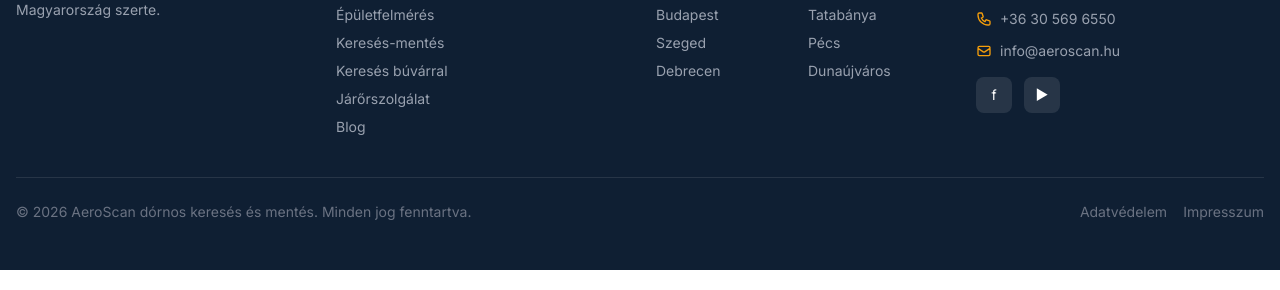
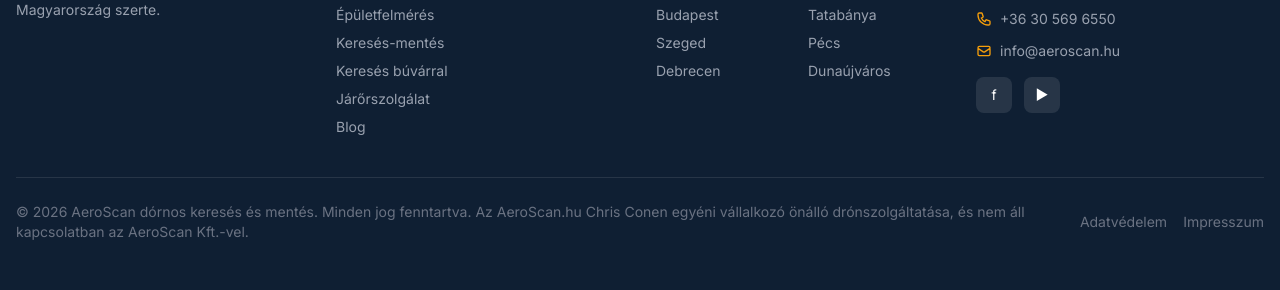
Before and after one commit to chrisconen/aeroscan, an Astro site: page / in a window 1280 px wide. Shown: the part 6946-7236 px from the top of the page. Built offline with nearby package versions, Linux system fonts and the light colour scheme; Astro itself is replaced by a stand-in of ours.

Commit message:
Update Footer.astro

```diff
--- a/src/components/layout/Footer.astro
+++ b/src/components/layout/Footer.astro
@@ -99,7 +99,7 @@ import NewsletterForm from '@/components/forms/NewsletterForm.astro';
 
     <!-- Bottom bar -->
     <div class="mt-10 pt-6 border-t border-white/10 flex flex-col sm:flex-row justify-between items-center gap-4 text-sm text-gray-500">
-      <p>&copy; {new Date().getFullYear()} AeroScan dórnos keresés és mentés. Minden jog fenntartva.</p>
+      <p>&copy; {new Date().getFullYear()} AeroScan dórnos keresés és mentés. Minden jog fenntartva. Az AeroScan.hu Chris Conen egyéni vállalkozó önálló drónszolgáltatása, és nem áll kapcsolatban az AeroScan Kft.-vel.</p>
       <div class="flex gap-4">
         <a href="/adatvedelmi-nyilatkozat" class="hover:text-gray-300 transition-colors">Adatvédelem</a>
         <a href="/impresszum" class="hover:text-gray-300 transition-colors">Impresszum</a>
```
